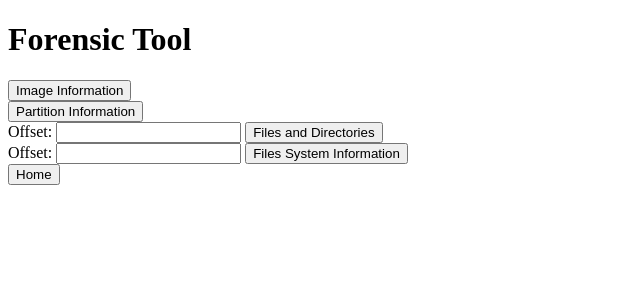
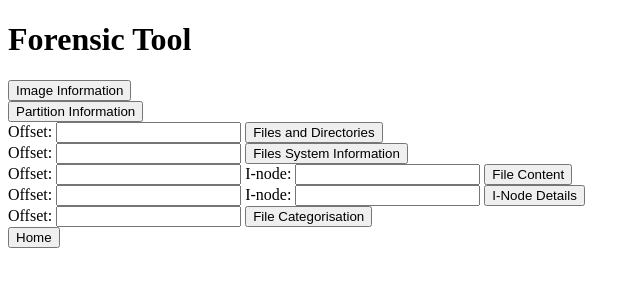
Before and after one commit to mahikagup10/ForensicFramework-CapstoneProject, a Flask app: page / in a window 1280 px wide. Shown: the top 300 px of the page, without its empty margins (0-640 px from the left). Run offline with Flask 3, Linux system fonts and the light colour scheme.

Commit message:
Update index.html
Updated icat, istat, sorter in index.html

```diff
--- a/templates/index.html
+++ b/templates/index.html
@@ -31,6 +31,30 @@
 	    <button type="submit" id="fsstat-button">Files System Information</button>
     </form>
 
+    <form id="icat-form" action="/execute" method="POST">
+	    <input type="hidden" name="action" value="icat">
+	    <label for="offset">Offset:</label>
+	    <input type="text" id="offset" name="offset" required>
+            <label for="inode">I-node:</label>
+	    <input type="text" id="inode" name="inode" required>
+	    <button type="submit" id="icat-button">File Content</button>
+    </form>
+
+    <form id="istat-form" action="/execute" method="POST">
+	    <input type="hidden" name="action" value="istat">
+	    <label for="offset">Offset:</label>
+	    <input type="text" id="offset" name="offset" required>
+            <label for="inode">I-node:</label>
+	    <input type="text" id="inode" name="inode" required>
+	    <button type="submit" id="istat-button">I-Node Details</button>
+    </form>
+
+    <form id="sorter-form" action="/execute" method="POST">
+	    <input type="hidden" name="action" value="sorter">
+	    <label for="offset">Offset:</label>
+	    <input type="text" id="offset" name="offset" required>
+	    <button type="submit" id="sorter-button">File Categorisation</button>
+    </form>
 
     <div id="output-container"></div>
 
@@ -43,7 +67,10 @@
             const partitionInfoButton = document.getElementById('partition-info-button');
             const flsButton = document.getElementById('fls-button');
             const fsstatButton = document.getElementById('fsstat-button');
+            const icatButton = document.getElementById('icat-button');
+            const istatButton = document.getElementById('istat-button');
             const homeButton = document.getElementById('home-button');
+            const sorterButton = document.getElementById('sorter-button');
 
             const outputContainer = document.getElementById('output-container');
 
@@ -51,6 +78,9 @@
             const partitionInfoForm = document.getElementById('partition-info-form');
             const flsForm = document.getElementById('fls-form');
             const fsstatForm = document.getElementById('fsstat-form');
+            const icatForm = document.getElementById('icat-form');
+            const istatForm = document.getElementById('istat-form');
+            const sorterForm = document.getElementById('sorter-form');
 
             function displayOutput(output) {
                 outputContainer.innerHTML = output;
@@ -93,7 +123,7 @@
             flsForm.addEventListener('submit', function (event) {
                 event.preventDefault(); // Prevent the default form submission
 
-                // Make an AJAX request to execute the mmls function
+                // Make an AJAX request to execute the fls function
                 fetch('/execute', {
                     method: 'POST',
                     body: new FormData(flsForm),
@@ -110,7 +140,7 @@
             fsstatForm.addEventListener('submit', function (event) {
                 event.preventDefault(); // Prevent the default form submission
 
-                // Make an AJAX request to execute the mmls function
+                // Make an AJAX request to execute the fsstat function
                 fetch('/execute', {
                     method: 'POST',
                     body: new FormData(fsstatForm),
@@ -124,6 +154,58 @@
                 });
             });
 
+            icatForm.addEventListener('submit', function (event) {
+                event.preventDefault(); // Prevent the default form submission
+
+                // Make an AJAX request to execute the icat function
+                fetch('/execute', {
+                    method: 'POST',
+                    body: new FormData(icatForm),
+                })
+                .then(response => response.text()) // Use text() instead of json()
+                .then(data => {
+                    displayOutput(data);
+                })
+                .catch(error => {
+                    outputContainer.innerText = 'Error: ' + error.message;
+                });
+            });
+
+	    istatForm.addEventListener('submit', function (event) {
+                event.preventDefault(); // Prevent the default form submission
+
+                // Make an AJAX request to execute the istat function
+                fetch('/execute', {
+                    method: 'POST',
+                    body: new FormData(istatForm),
+                })
+                .then(response => response.text()) // Use text() instead of json()
+                .then(data => {
+                    displayOutput(data);
+                })
+                .catch(error => {
+                    outputContainer.innerText = 'Error: ' + error.message;
+                });
+            });
+
+	    sorterForm.addEventListener('submit', function (event) {
+                event.preventDefault(); // Prevent the default form submission
+
+
+
+                // Make an AJAX request to execute the sorter function
+                fetch('/execute', {
+                    method: 'POST',
+                    body: new FormData(sorterForm),
+                })
+                .then(response => response.text()) // Use text() instead of json()
+                .then(data => {
+                    displayOutput(data);
+                })
+                .catch(error => {
+                    outputContainer.innerText = 'Error: ' + error.message;
+                });
+            });
 
             homeButton.addEventListener('click', function () {
                 // Navigate back to the home page ("/")
```
